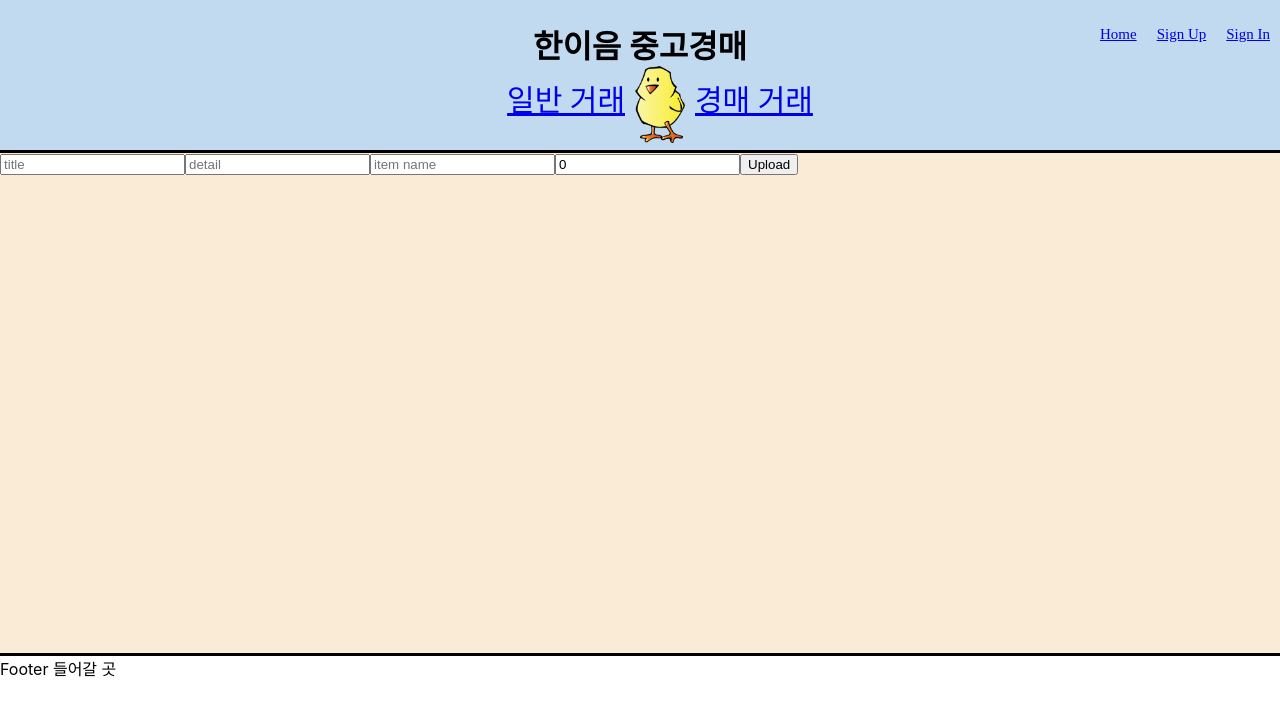
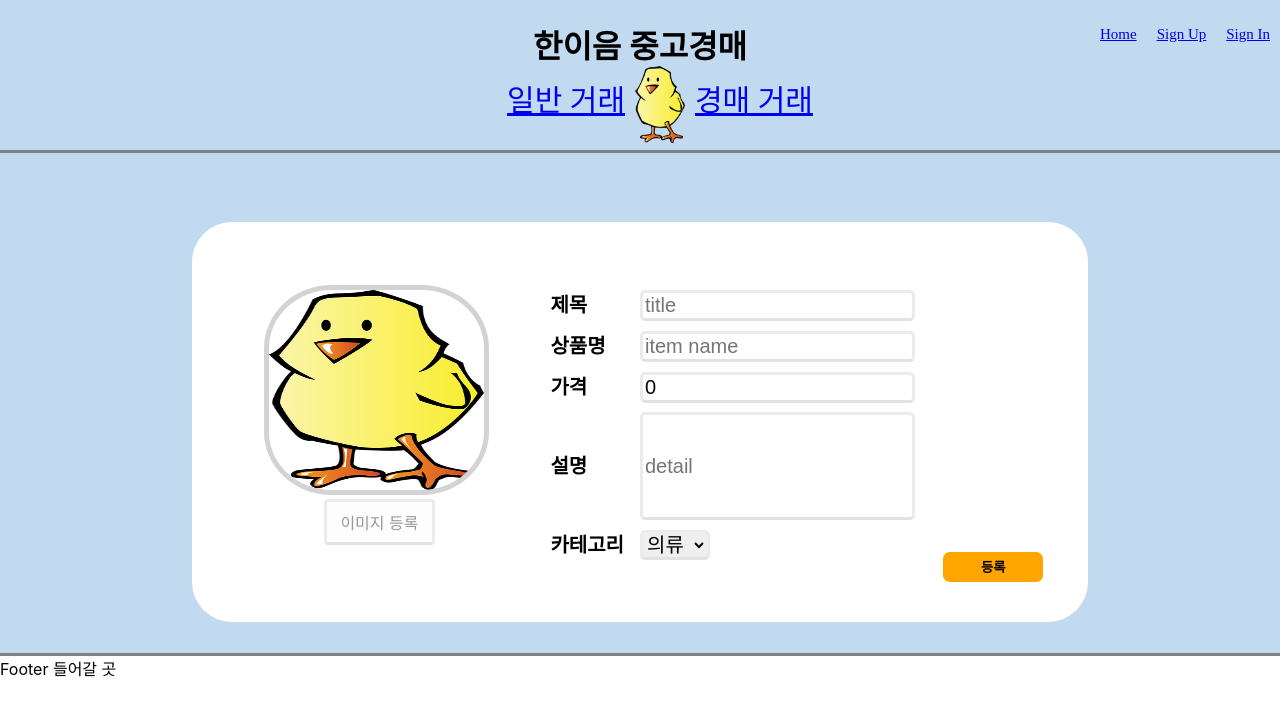
Before and after one commit to hyuntall/VintageAction, a React (Create React App) app in the folder frontend/hanium-client/: page /vintage-upload in a window 1280 px wide. Shown: the top 716 px of the page. Built offline with nearby package versions, Linux system fonts and the light colour scheme.

Commit message:
Modify Vintage.js and Vintage.css

```diff
--- a/frontend/hanium-client/src/components/VintageUploadForm.js
+++ b/frontend/hanium-client/src/components/VintageUploadForm.js
@@ -1,14 +1,16 @@
-import { React, useState} from "react";
+import { React, useState, useRef} from "react";
 import axios from 'axios';
 import { useNavigate } from "react-router-dom";
-//import '../auth.css'
 
 const VintageUploadForm =({memberObj, refreshMember}) => {
     const [title, setTitle] = useState("");
     const [detail, setDetail] = useState("");
     const [itemName, setItemName] = useState("");
     const [price, setPrice] = useState(0);
+    const [attachment, setAttachment] = useState(null);
     const [error, setError] = useState(null)
+
+    const fileInput = useRef();
     //const [memberObj, setMemberObj] = useState(null);
     const onChange = (event) => {
         const {target: {name, value}} = event;
@@ -22,6 +24,19 @@ const VintageUploadForm =({memberObj, refreshMember}) => {
             setPrice(value)
         }
     }
+
+    const onFileChange = (event) => {
+        // 이미지 입력 시 url을 읽는 함수
+        const {target:{files}} = event;
+        const theFile = files[0];
+        const reader = new FileReader();
+        reader.onloadend = (finishEvent) => {
+            const {currentTarget: { result }} = finishEvent
+            setAttachment(result)
+        }
+        reader.readAsDataURL(theFile);
+    }
+
     const onSubmit = async (event) => {
 
         event.preventDefault();
@@ -41,42 +56,75 @@ const VintageUploadForm =({memberObj, refreshMember}) => {
     };
     return (
         <>
-            <form onSubmit={onSubmit} className="container">
+            <form onSubmit={onSubmit} className="vintage-upload-form">
+                <div className="image-form">
+                    <img className="item-image"
+                    src={attachment ? (attachment):(require("../img/temp.png"))}/>
+                    <br/>
+                    <label htmlFor="item-image">이미지 등록</label>
+                    <input
+                    type="file"
+                    name="item-image"
+                    required
+                    id="item-image"
+                    onChange={onFileChange}
+                    ref={fileInput}
+                    />
+                </div>
+                <div className="text-form">
+                    <label htmlFor="title-input">제목</label>
                     <input
                     name="title"
                     placeholder="title"
                     required
                     value={title}
                     onChange={onChange}
-                className="authInput"/>
-
+                    className="title-input"
+                    id="title-input"/>
+                    <br/>
+                    <label htmlFor="item-name-input">상품명</label>
+                    <input
+                    name="item-name"
+                    placeholder="item name"
+                    required
+                    value={itemName}
+                    onChange={onChange}
+                    className="item-name-input"
+                    id="item-name-input"/>
+                    <br/>
+                    <label htmlFor="price-input">가격</label>
+                    <input
+                    name="price"
+                    placeholder="price"
+                    required
+                    value={price}
+                    onChange={onChange}
+                    className="price-input"
+                    id="price-input"/>
+                    <br/>
+                    <label htmlFor="detail-input">설명</label>
                     <input
                     name="detail"
                     placeholder="detail"
                     required
                     value={detail}
                     onChange={onChange}
-                className="authInput"/>
-
-                <input
-                name="item-name"
-                placeholder="item name"
-                required
-                value={itemName}
-                onChange={onChange}
-                className="authInput"/>
-
-                <input
-                name="price"
-                placeholder="price"
-                required
-                value={price}
-                onChange={onChange}
-                className="authInput"/>
-
+                    className="detail-input"
+                    id="detail-input"/>
+                    <br/>
+                    <label htmlFor="category">카테고리</label>
+                    <select name="category" id="category">
+                        <option value="clothes">의류</option>
+                        <option value="test1">test1</option>
+                        <option value="test2">test2</option>
+                        <option value="test3">test3</option>
+                        <option value="test4">test4</option>
+                        <option value="test5">test5</option>
+                    </select>
+                </div>
                 <input type="submit"
-                className="authInput authSubmit"
-                value="Upload"/>
+                className="vintage-submit"
+                value="등록"/>
                 {error && <span className="authError">{error}</span>}
             </form>
         </>
--- a/frontend/hanium-client/src/css/App.css
+++ b/frontend/hanium-client/src/css/App.css
@@ -1,7 +1,8 @@
 .router {
-    background-color: antiquewhite;
+    background-color: #C1DAF0;
     width: 100%;
     height: 500px;
-    border-top: 3px black solid;
-    border-bottom: 3px black solid;
+    border-top: 3px gray solid;
+    border-bottom: 3px gray solid;
+    align-content: center;
 }
--- a/frontend/hanium-client/src/css/Vintage.css
+++ b/frontend/hanium-client/src/css/Vintage.css
@@ -3,3 +3,107 @@
     grid-template-columns: repeat(auto-fill, minmax(100px, 1fr));
     grid-gap: 20px;
 }
+
+.vintage-upload-container {
+    background-color: white;
+    width: 70%;
+    height: 80%;
+    margin: auto;
+    margin-top: 3%;
+    align-content: center;
+    border: 0;
+    border-radius: 2.5em;
+}
+
+.vintage-upload-container .vintage-upload-form {
+    position: relative;
+    margin: auto;
+    padding-top: 7%;
+    display: flex;
+    height: 90%;
+}
+
+.vintage-upload-form .image-form{
+    width: 30%;
+    margin-left: 5%;
+}
+
+.vintage-upload-form img {
+    border: 5px solid lightgray;
+    border-radius: 30%;
+    height: 200px;
+    width: 80%;
+    margin-left: 10%;
+}
+.image-form label {
+    display: inline-block;
+  padding: .5em .75em;
+  color: #999;
+  font-size: inherit;
+  line-height: normal;
+  vertical-align: middle;
+  background-color: #fdfdfd;
+  cursor: pointer;
+  border: 3px solid #ebebeb;
+  border-bottom-color: #e2e2e2;
+  border-radius: .25em;
+  width: 30%;
+  margin-left: 32.5%;
+  text-align: center;
+}
+.vintage-upload-form .image-form input[type="file"] {
+    position: absolute;
+  width: 1px;
+  height: 1px;
+  padding: 0;
+  margin: -1px;
+  overflow: hidden;
+  clip:rect(0,0,0,0);
+  border: 0;
+}
+
+.vintage-upload-form .text-form label {
+    font-weight: bolder;
+    display: inline-block;
+    width: 20%;
+}
+
+.vintage-upload-form .text-form input {
+    display: inline-block;
+    border: 3px solid #ebebeb;
+    border-bottom-color: #e2e2e2;
+    border-radius: .25em;
+}
+.vintage-upload-form .text-form select {
+    display: inline-block;
+    border: 3px solid #ebebeb;
+    border-bottom-color: #e2e2e2;
+    border-radius: .25em;
+}
+
+.vintage-upload-form .text-form {
+    width: 50%;
+    margin-left: 5%;
+}
+
+.vintage-upload-form .text-form * {
+    margin-top: 1%;
+    margin-bottom: 1%;
+    font-size: 20px;
+}
+
+.vintage-upload-form .text-form .detail-input {
+    height: 100px;
+}
+
+.vintage-upload-form .vintage-submit {
+    position: absolute;
+    height: 7%;
+    width: 100px;
+    bottom: 15%;
+    right: 5%;
+    background-color: orange;
+    border: 0;
+    border-radius: 0.5em;
+    font-weight: bold;
+}
--- a/frontend/hanium-client/src/routes/VintageUpload.js
+++ b/frontend/hanium-client/src/routes/VintageUpload.js
@@ -1,10 +1,10 @@
 import React from "react";
 import VintageUploadForm from "../components/VintageUploadForm";
-
+import "../css/Vintage.css"
 const VintageUpload = () => {
 
     return (
-        <div className="vintageUploadContainer">
+        <div className="vintage-upload-container">
             <VintageUploadForm/>
         </div>
     )
```
Lines whose indentation alone changed are shown as unchanged.
